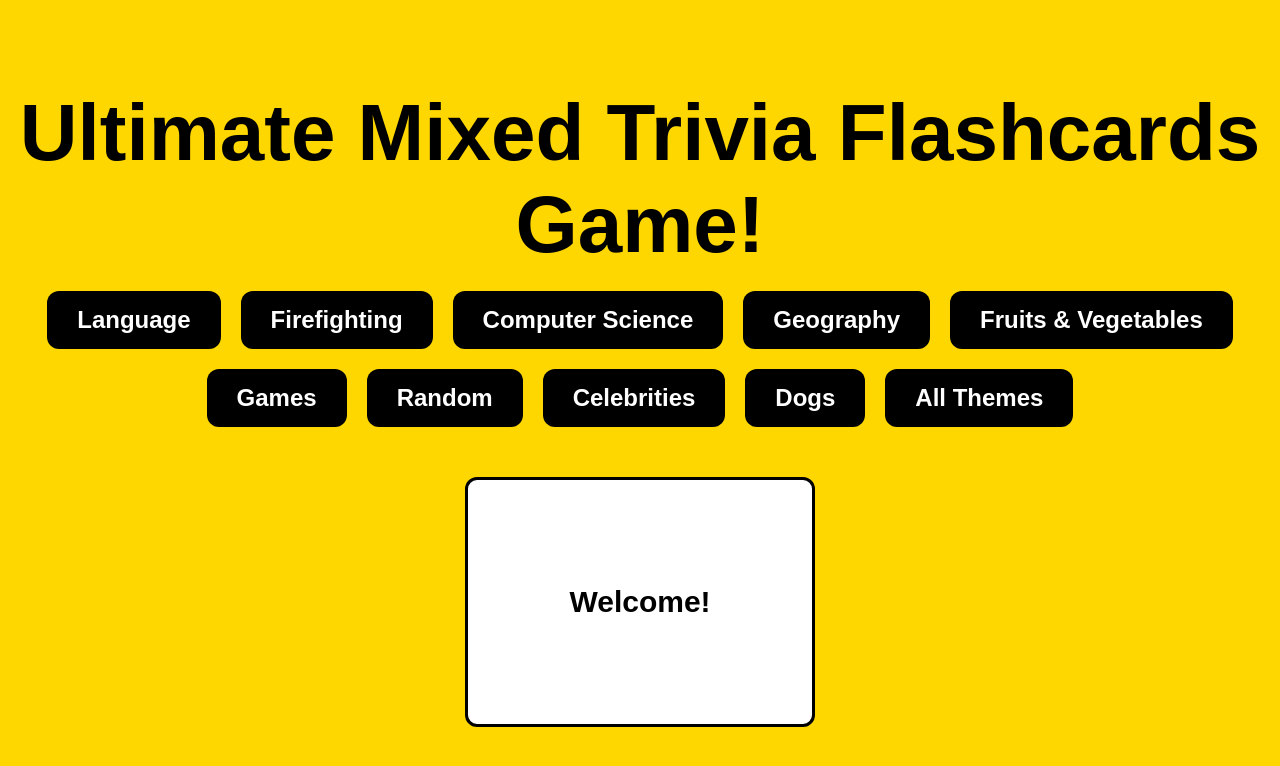
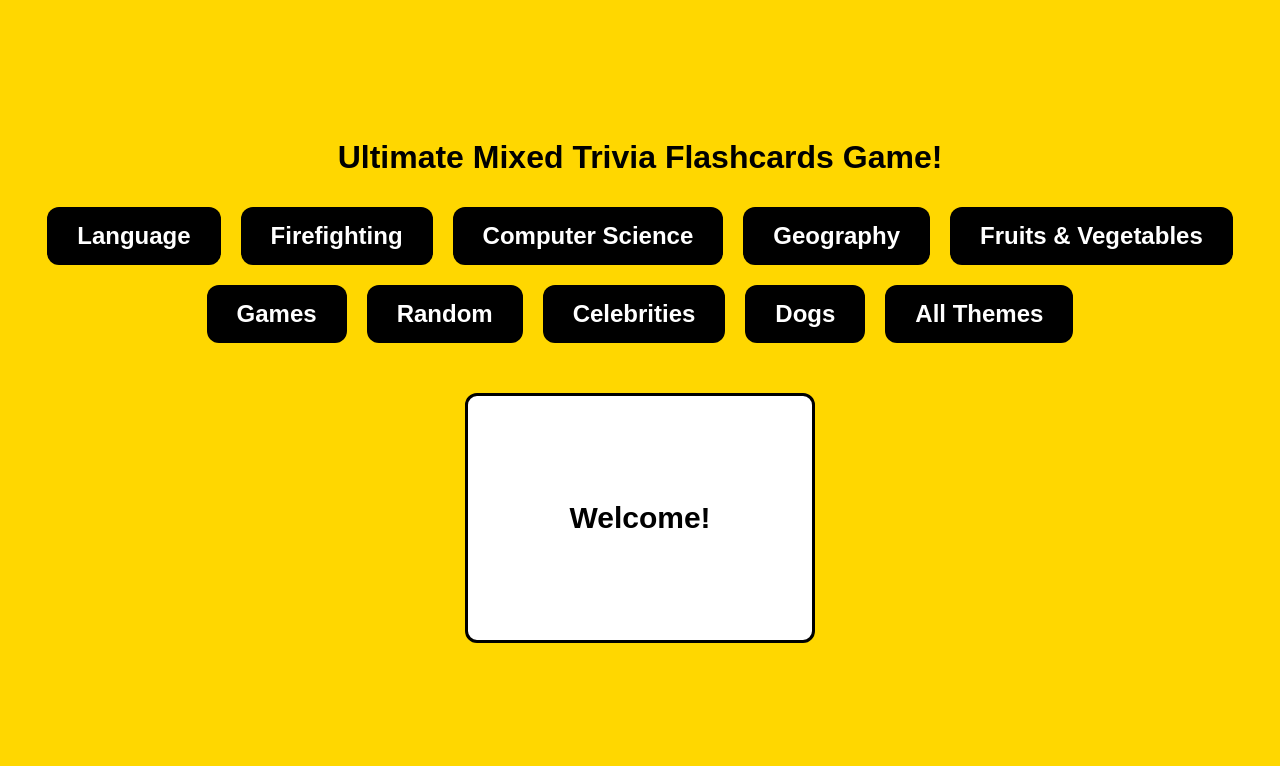
Before and after one commit to Ghostcomputer453145/proj-3-Ghostcomputer453145, a React (Vite) app: page / in a window 1280 px wide. Shown: the top 766 px of the page. Built offline with nearby package versions, Linux system fonts and the light colour scheme.

Commit message:
Changed App.css

```diff
--- a/src/App.css
+++ b/src/App.css
@@ -1,12 +1,5 @@
 .App {
   text-align: center;
-}
-
-h1 {
-  color: black;
-  font-size: 80px;
-  font-weight: bold;
-  margin-bottom: 10px;
 }
 
 p {
```
